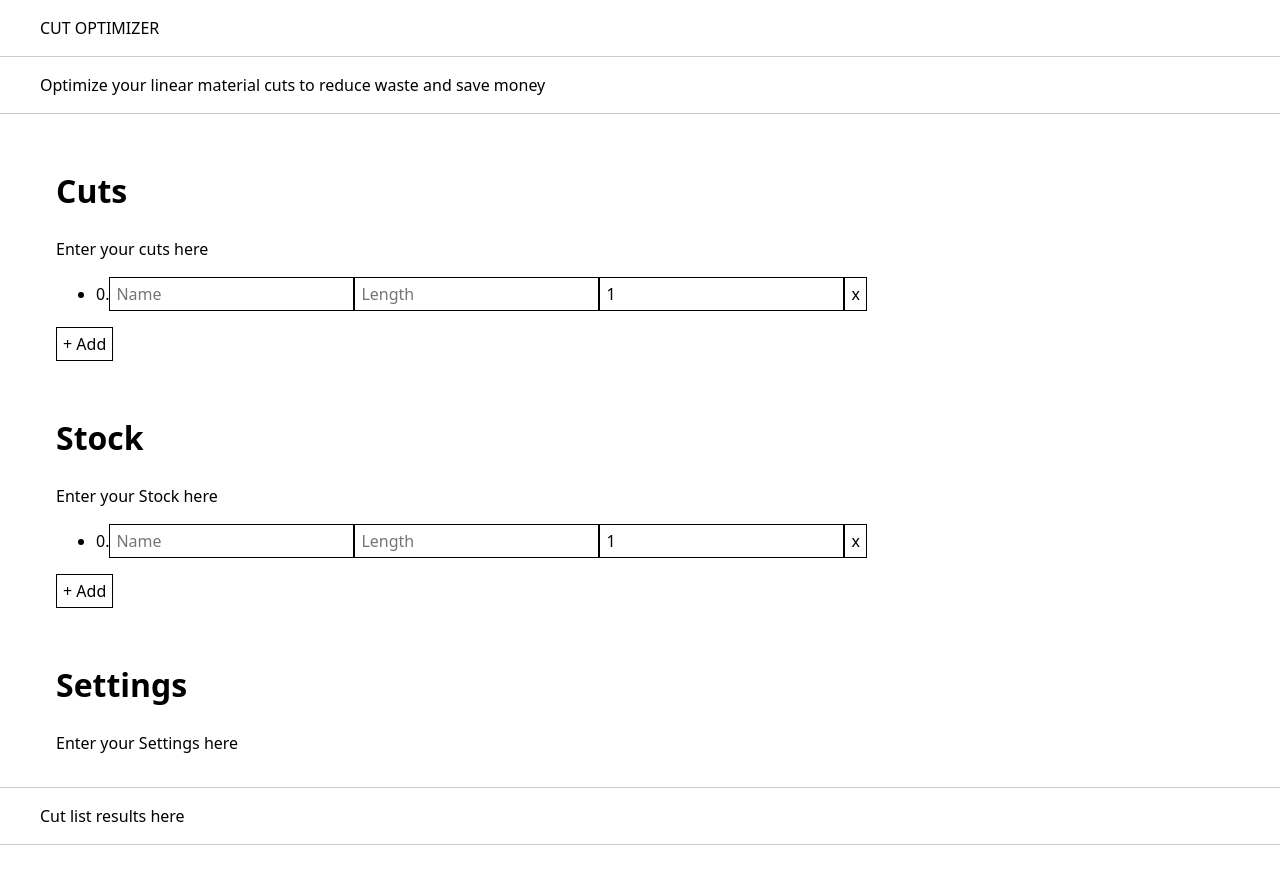
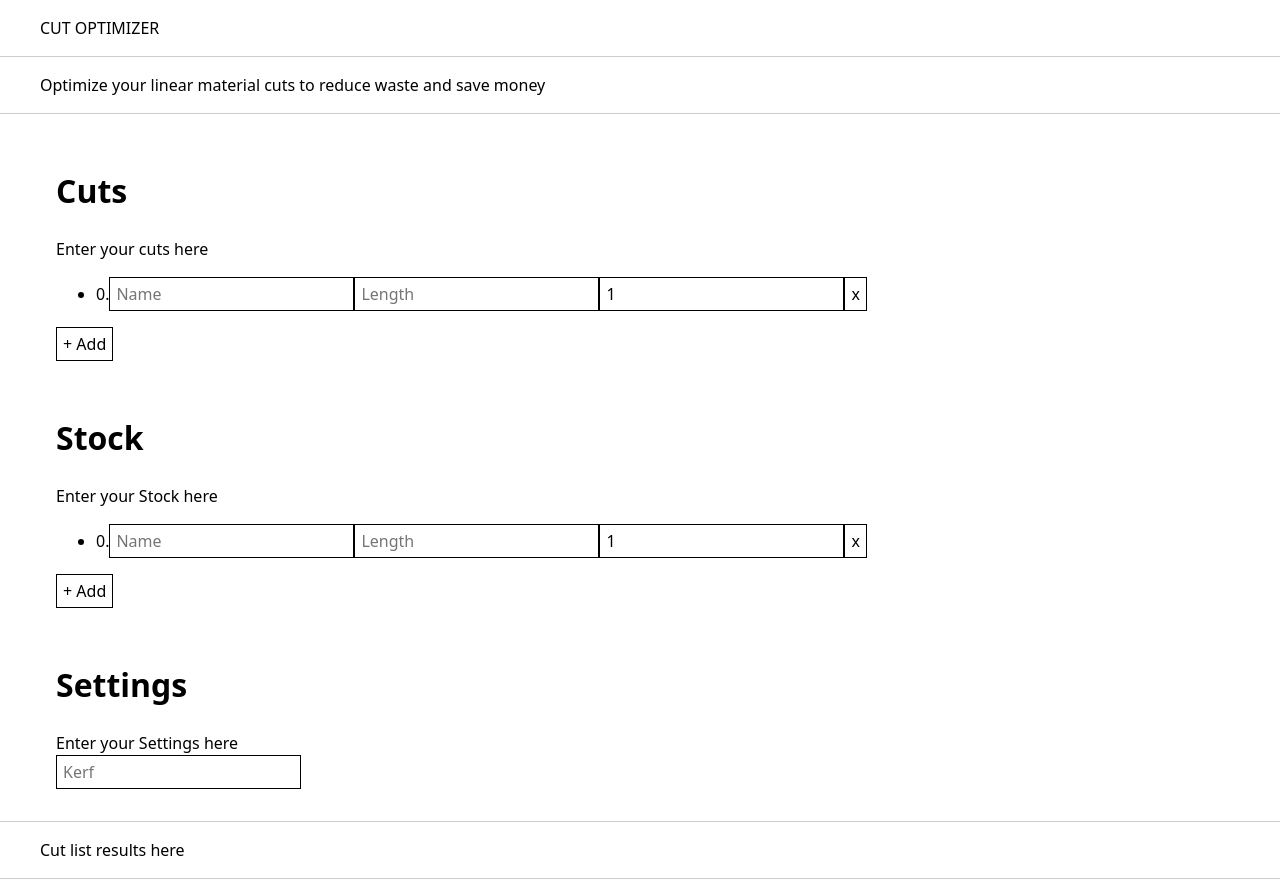
Before and after one commit to sederaa/Cutoptimizer.io, a React (Create React App) app: page / in a window 1280 px wide. Before the commit the page ends 845 px from the top, so only its background shows below. Built offline with nearby package versions, Linux system fonts and the light colour scheme.

Commit message:
Add kerf setting

```diff
--- a/src/main/components/Settings.tsx
+++ b/src/main/components/Settings.tsx
@@ -1,13 +1,17 @@
-import React from 'react';
+import React, { useState } from 'react';
 import styled from 'styled-components';
+import { IntegerField } from 'common/components/IntegerField';
 
 const StyledSettings = styled.section`
     padding: 1em;
 `
 
 export const Settings = () => {
+    const [kerf, setKerf] = useState<number | "">("");
+
     return <StyledSettings>
         <h1>Settings</h1>
-        Enter your Settings here
+        Enter your Settings here<br />
+        <IntegerField name="kerf" value={kerf} onChange={setKerf} placeholder="Kerf" min={0} max={999} />
     </StyledSettings>
 }
```
